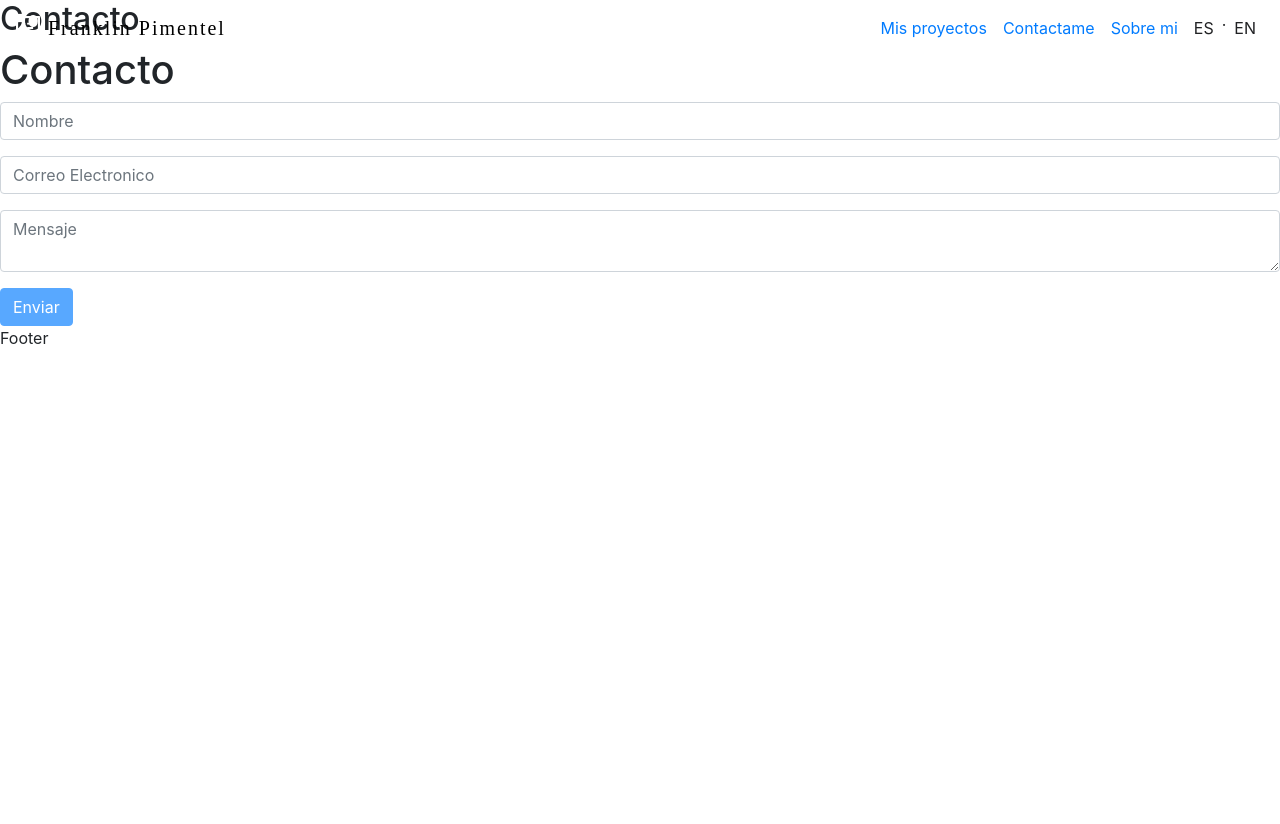
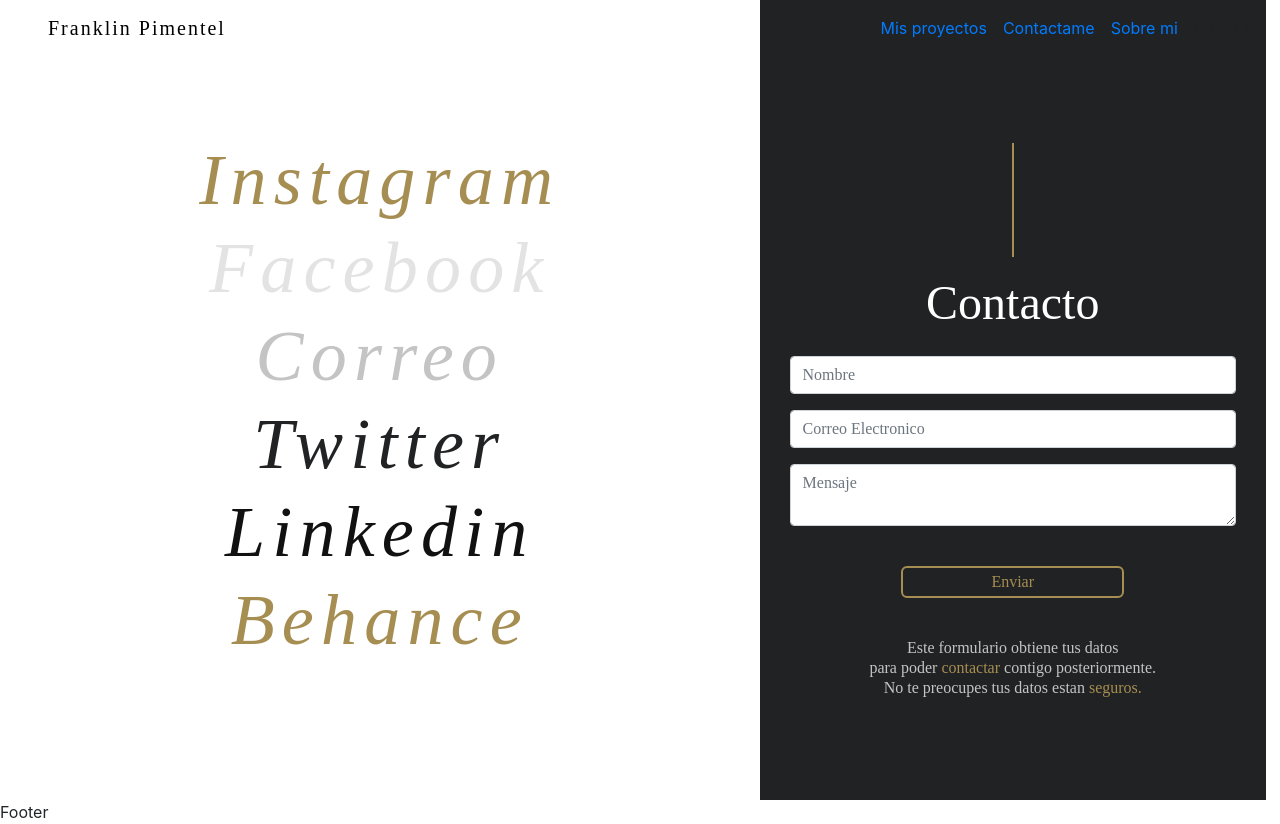
Before and after one commit to Franklingp/portafolioReact, a React (Create React App) app: page /contact in a window 1280 px wide. Before the commit the page ends 800 px from the top, so only its background shows below. Built offline with nearby package versions, Linux system fonts and the light colour scheme; no server answers.

Commit message:
Se ha maquetado y estilizado todos los elementos de contacto

```diff
--- /dev/null
+++ b/src/pages/Contact.css
@@ -0,0 +1,92 @@
+.content{
+    width: 98.9vw;
+    height: 100vh;
+    display: flex;
+    justify-content: flex-end;
+    align-items: stretch;
+    flex-wrap: wrap;
+    flex-direction: row;
+    font-family: 'Montserrat';
+}
+
+.izq-alt{
+    width: 60%;
+    display: flex;
+    justify-content: center;
+    flex-direction: column;
+    flex-wrap: nowrap;
+    align-items: center;
+
+}
+
+.big-text{
+    font-family: 'Montserrat';
+    font-style: italic;
+    font-weight: normal;
+    font-size: 72px;
+    line-height: 88px;
+    text-align: center;
+    letter-spacing: 0.1em;
+    color: #212224;
+    margin: 0px;
+    transition: 250ms;
+}
+
+.big-text:hover{
+    text-decoration: none;
+    font-size: 80px;
+    transition: 250ms;
+}
+
+.der-alt{
+    padding-top: 48px;
+    text-align: center;
+    padding: 30px;
+    width: 40%;
+    background-color:#212224;
+    display: flex;
+    justify-content: center;
+    flex-direction: column;
+    flex-wrap: nowrap;
+    color: white;
+}
+
+.vector-contact{
+    height: 112px;
+    border: 0.5px solid #A68E52;
+}
+
+.contact-title{
+    font-style: normal;
+    font-weight: 300;
+    font-size: 48px;
+    line-height: 59px;
+    text-align: center;
+    margin-bottom: 24px;
+}
+
+.btn-contact{
+    width: 50%;
+    height: 32px;
+    border: 2px solid #A68E52;
+    box-sizing: border-box;
+    border-radius: 6px;
+    color: #A68E52;
+    background-color: #212224;
+    margin-top: 24px;
+}
+
+.text-form{
+    position: relative;
+    top: 40px;
+    font-style: normal;
+    font-weight: 300;
+    font-size: 16px;
+    line-height: 20px;
+    text-align: center;
+    color: #C4C4C4;
+}
+
+.ligth {
+    color: #A68E52;
+}
--- a/src/pages/Contact.js
+++ b/src/pages/Contact.js
@@ -1,6 +1,7 @@
 import React, { useState } from 'react';
 import { connect } from 'react-redux';
 import { addNewMessage } from '../redux/actions/contactActions';
+import './Contact.css';
 
 const Contact = (props) => {
     const [name, nameState] = useState('');
@@ -43,10 +44,16 @@ const Contact = (props) => {
     return (
         <section  className='content'>
             <div className="izq-alt">
-                <h2>Contacto</h2>
+                <a href="#" className="big-text" style={{color: '#A68E52'}}>Instagram</a>
+                <a href="#" className="big-text" style={{color: '#E3E3E4'}}>Facebook</a>
+                <a href="#" className="big-text" style={{color: '#C4C4C4'}}>Correo</a>
+                <a href="#" className="big-text" style={{color: '#212224'}}>Twitter</a>
+                <a href="#" className="big-text" style={{color: '#111112'}}>Linkedin</a>
+                <a href="#" className="big-text" style={{color: '#A68E52'}}>Behance</a>
             </div>
             <div className="der-alt">
-                <h1>Contacto</h1>
+                <hr className="vector-contact"/>
+                <h2 className="contact-title">Contacto</h2>
 
                 <form onSubmit={handleSubmit}>
 
@@ -65,10 +72,13 @@ const Contact = (props) => {
                         placeholder="Mensaje" value={message} onChange={handleChange}/>
                     </div>
 
-                    <input type="submit" className="btn btn-primary" value="Enviar"
+                    <input type="submit" className="btn-contact" value="Enviar"
                     disabled={handleDisabled()}/>
 
                 </form>
+                <p className="text-form">
+                    Este formulario obtiene tus datos <br/>para poder <span className="ligth">contactar</span> contigo posteriormente. <br/>No te preocupes tus datos estan <span className="ligth">seguros.</span>
+                </p>
             </div>
         </section>
     );
```
